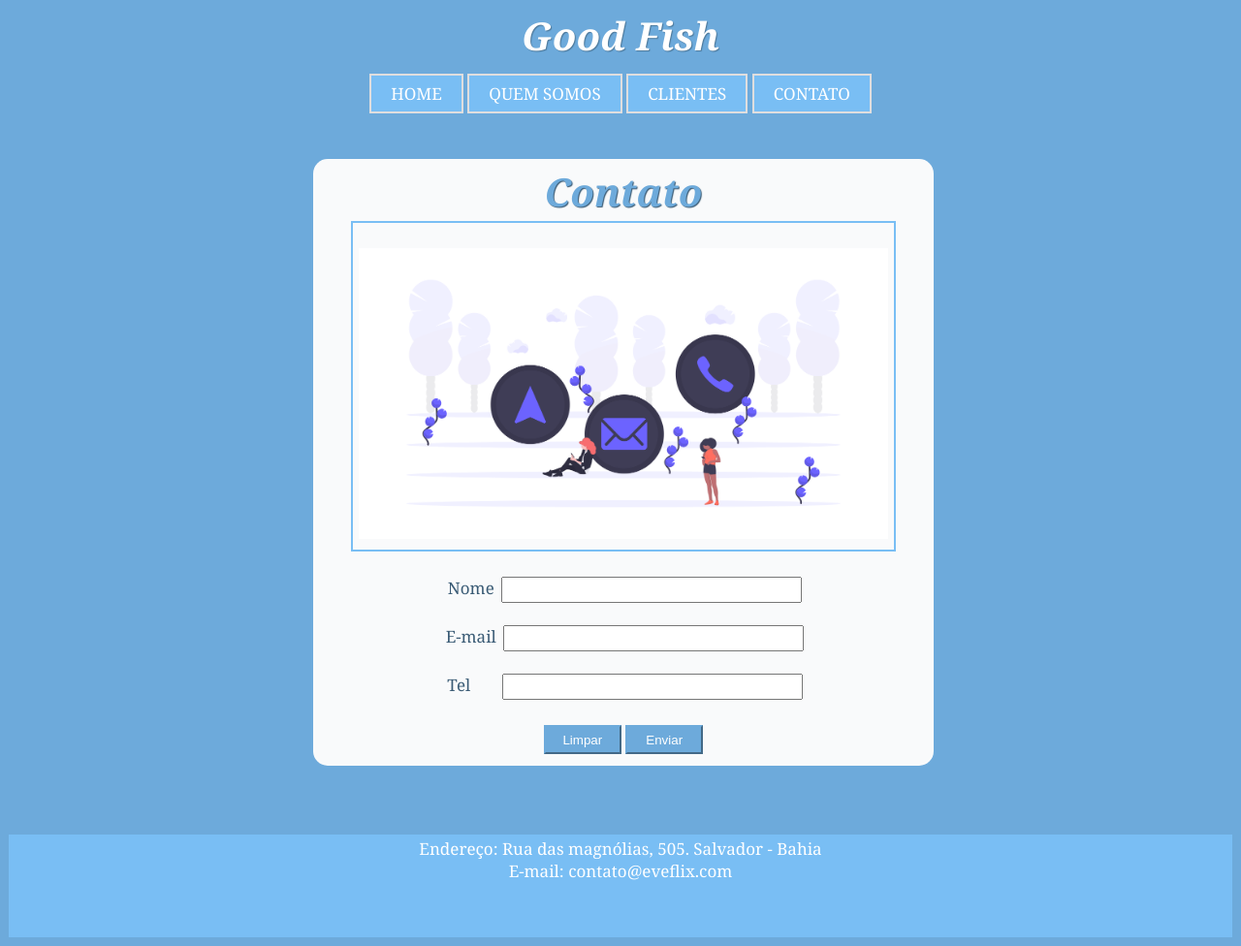
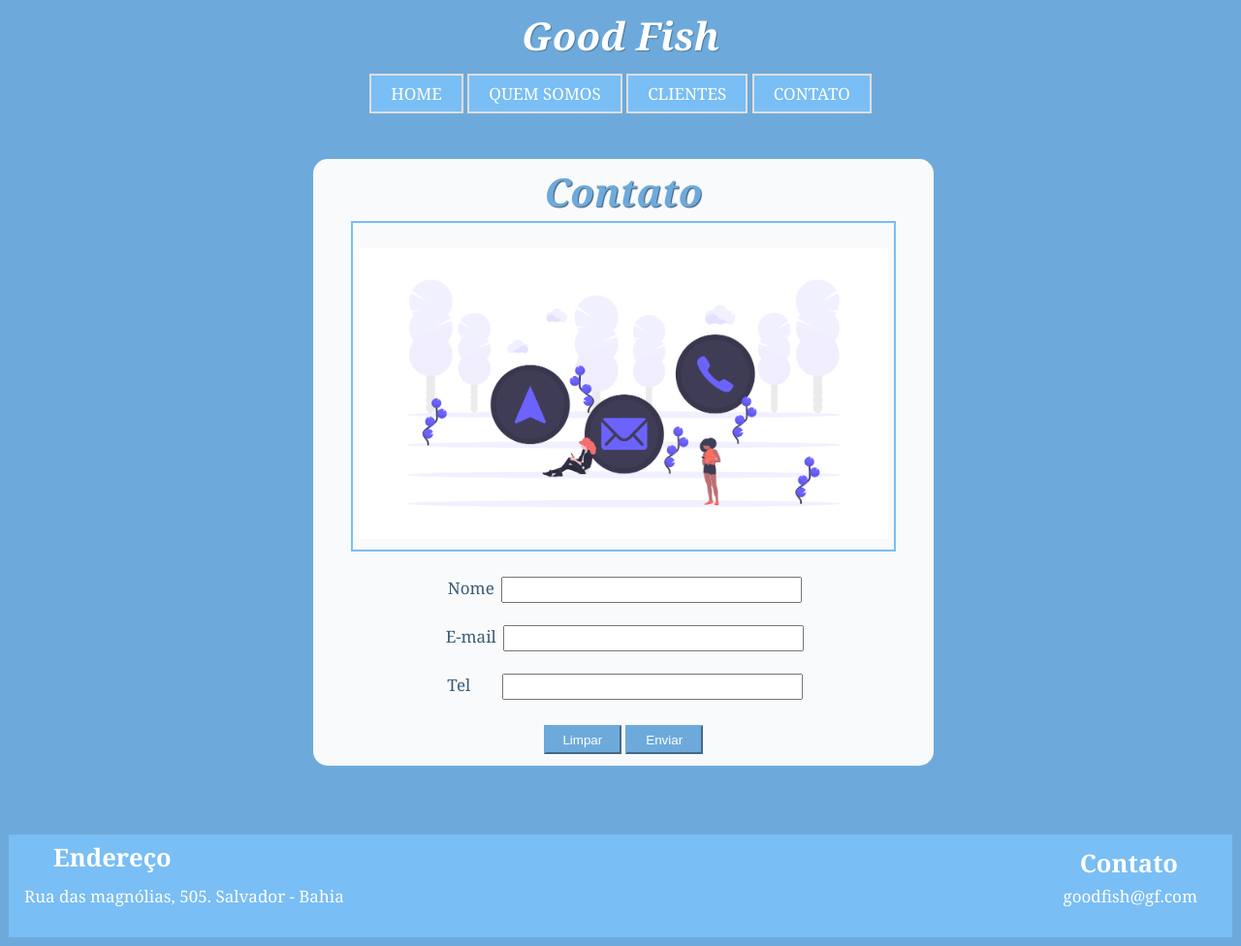
Before and after one commit to evelinmarques/Good_Fish, a plain HTML site: page public/contato.html in a window 1280 px wide. Shown: the whole page at 97% size. Drawn offline with Linux system fonts and the light colour scheme.

Commit message:
Update contato.html

```diff
--- a/public/contato.html
+++ b/public/contato.html
@@ -64,8 +64,10 @@
           </body>
           <center>
           <footer>
-                Endereço: Rua das magnólias, 505. Salvador - Bahia<br/>
-                E-mail: contato@eveflix.com
+            <h2 class="adress">Endereço</h2><br /> <br />
+            <label class="adress2">Rua das magnólias, 505. Salvador - Bahia</label>
+             <h2 class="contact">Contato</h2>
+             <label class="contact2">goodfish@gf.com</label>
               </footer>
               </center>
           </html>
```
